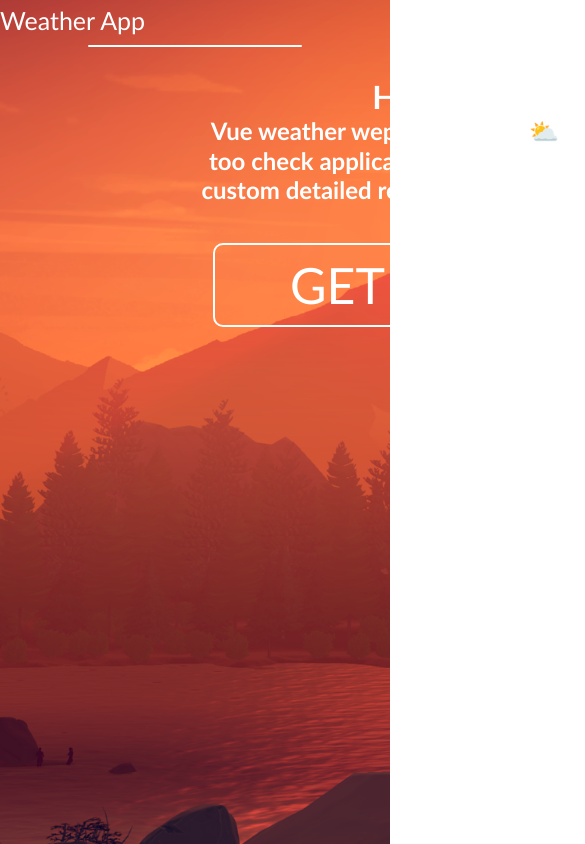
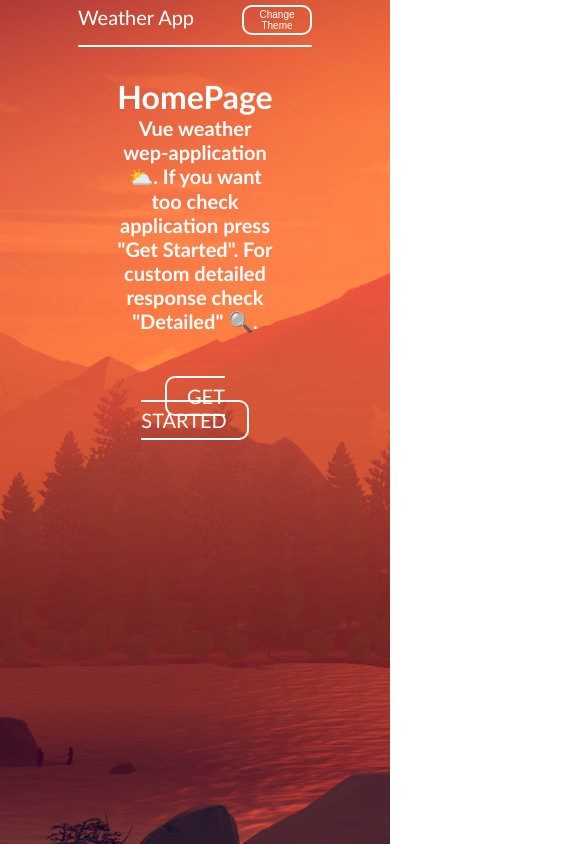
Before and after one commit to chackydude/web-weather-app, a Vue app in the folder web-weather-app/: page / in a window 390 px wide. Shown: the top 844 px of the page, 585 px wide, since content can reach past the window. Built offline with nearby package versions, Linux system fonts and the light colour scheme.

Commit message:
home - adaptive

```diff
--- a/web-weather-app/src/App.vue
+++ b/web-weather-app/src/App.vue
@@ -16,19 +16,8 @@
 export default {
       name: 'App',
 
-      components: {
-          // WeatherItem, SearchBar, DetailedWeatherItem
-      },
-
       data () {
           return {
-              api_key: '182c7bbcc2c022c0b3f13b3ccf9198cc',
-              // api-links to get info
-              // request to the main info about weather
-              url_base: 'https://api.openweathermap.org/data/2.5/',
-              imgUrl: "http://openweathermap.org/img/w/",
-              query: '',
-              weather: {},
               theme: true,
           }
       },
@@ -49,14 +38,13 @@ export default {
 
     body {
         font-family: Calibri, sans-serif;
-        color: white;
     }
 
     #app {
-        background-image: url("assets/light-background.png");
+        color: white;
+        background: url("assets/light-background.png") bottom no-repeat;
         background-size: cover;
-        background-position: bottom;
-        transition: 0.5s;
+        transition: 0.75s;
         min-height: 100vh;
     }
 
@@ -65,14 +53,13 @@ export default {
     }
 
     main {
-        /*min-height: 100vh;*/
         padding: 30px;
         margin: auto;
-        width: 900px;
+        width: 60%;
     }
 
     hr {
-        width: 55%;
+        width: 60%;
         margin: auto;
         border: none;
         height: 2px;
@@ -81,6 +68,7 @@ export default {
     }
 
     #changer {
+        color: white;
         width: 100px;
         height: 30px;
         border-radius: 10px;
@@ -101,7 +89,7 @@ export default {
         display: flex;
         justify-content: center;
         margin: auto;
-        width: 800px;
+        width: 60%;
     }
 
     #name {
@@ -109,4 +97,16 @@ export default {
         font-size: 25px;
     }
 
+    @media (max-width: 400px) {
+        #name {
+            font-size: 20px;
+        }
+
+        #changer {
+            height: 30px;
+            width: 70px;
+            font-size: 10px;
+        }
+    }
+
 </style>
--- a/web-weather-app/src/views/DetailedWeather.vue
+++ b/web-weather-app/src/views/DetailedWeather.vue
@@ -76,7 +76,7 @@
     }
 
     .weather {
-        display: flex;
+        display: block;
         justify-content: center;
         margin-right: 50px;
     }
--- a/web-weather-app/src/views/Home.vue
+++ b/web-weather-app/src/views/Home.vue
@@ -12,7 +12,6 @@
         color: white;
         background-size: cover;
         background-position: bottom;
-        transition: 0.5s;
         width: 500px;
         margin: auto;
         text-align: center;
@@ -24,8 +23,6 @@
 
     .navItem {
         padding: .20em 1.5em;
-        width: 100px;
-        height: 30px;
         border: 2px solid rgb(255, 255, 255);
         border-radius: 10px;
         text-decoration: none;
@@ -37,4 +34,34 @@
         transition: 0.5s;
         background-color: rgba(255, 255, 255, 0.4);
     }
+
+    @media (max-width: 850px){
+        .home-wrapper {
+            width: 90%;
+        }
+
+        h2 {
+            font-size: 20px;
+        }
+        .navItem {
+            font-size: 30px;
+        }
+    }
+
+    @media (max-width: 540px) {
+        .navItem {
+            font-size: 20px;
+            padding: .30em 1em;
+        }
+    }
+    @media (max-width: 380px) {
+        .home-wrapper {
+            width: 100%;
+        }
+
+        .navItem {
+            font-size: 15px;
+        }
+    }
+
 </style>
```
